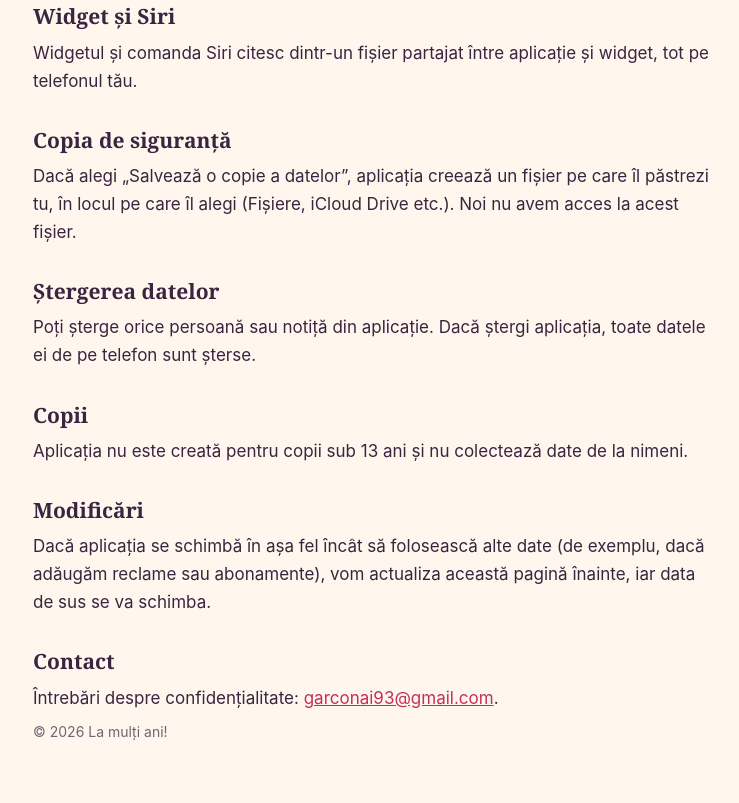
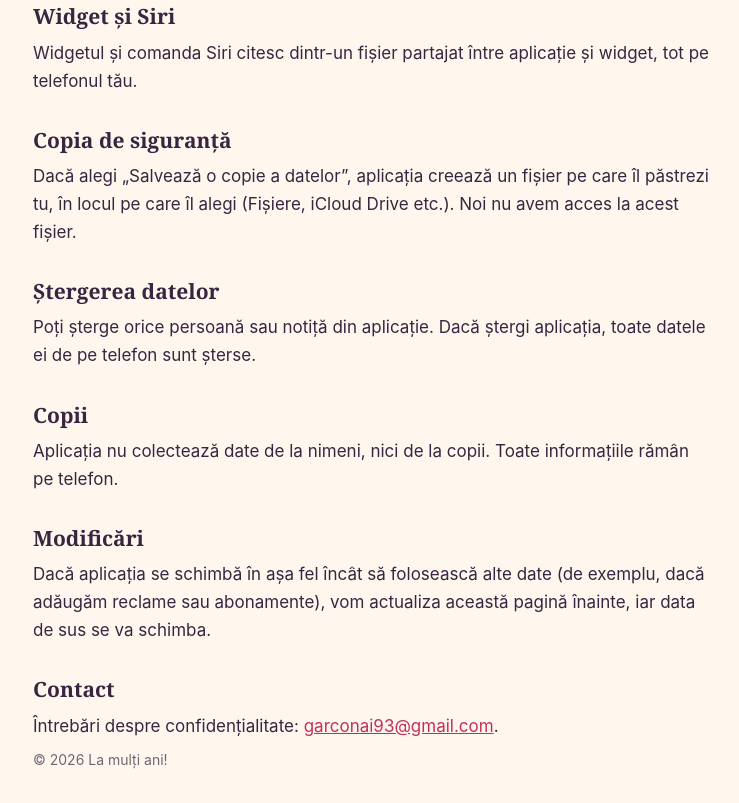
Before and after one commit to garconai93/lamultiani, a plain HTML site: page privacy.html in a window 1280 px wide. Shown: the part 1045-1848 px from the top of the page, without its empty margins (267-1006 px from the left). Drawn offline with Linux system fonts and the light colour scheme.

Commit message:
Privacy: scoate limita de 13 ani
Co-Authored-By: Claude Sonnet 5.5 <noreply@anthropic.com>
Claude-Session: https://claude.ai/code/session_012Ypcx1z1NVf9b1koShhuq6

```diff
--- a/privacy.html
+++ b/privacy.html
@@ -44,7 +44,7 @@
 <p>Poți șterge orice persoană sau notiță din aplicație. Dacă ștergi aplicația, toate datele ei de pe telefon sunt șterse.</p>
 
 <h2>Copii</h2>
-<p>Aplicația nu este creată pentru copii sub 13 ani și nu colectează date de la nimeni.</p>
+<p>Aplicația nu colectează date de la nimeni, nici de la copii. Toate informațiile rămân pe telefon.</p>
 
 <h2>Modificări</h2>
 <p>Dacă aplicația se schimbă în așa fel încât să folosească alte date (de exemplu, dacă adăugăm reclame sau abonamente), vom actualiza această pagină înainte, iar data de sus se va schimba.</p>
```
